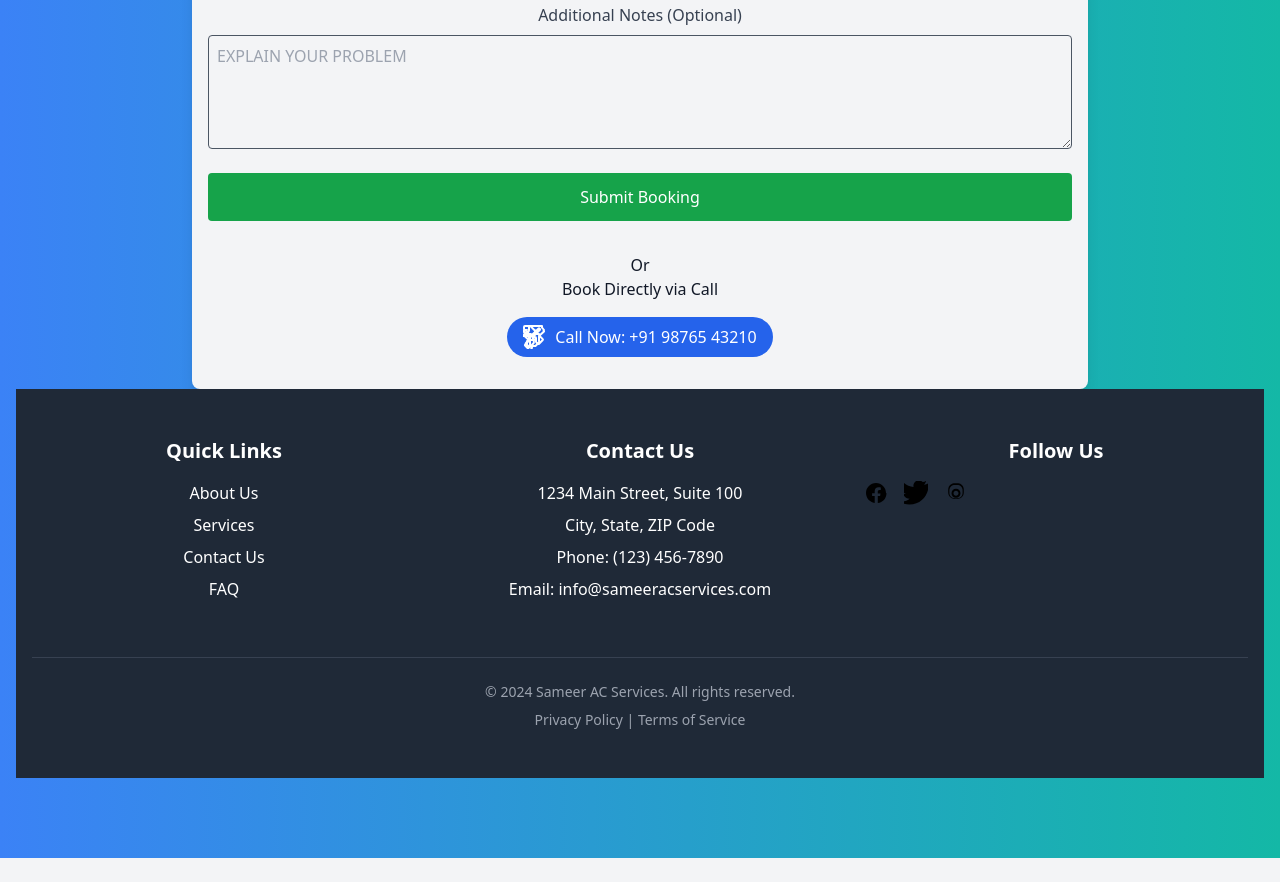
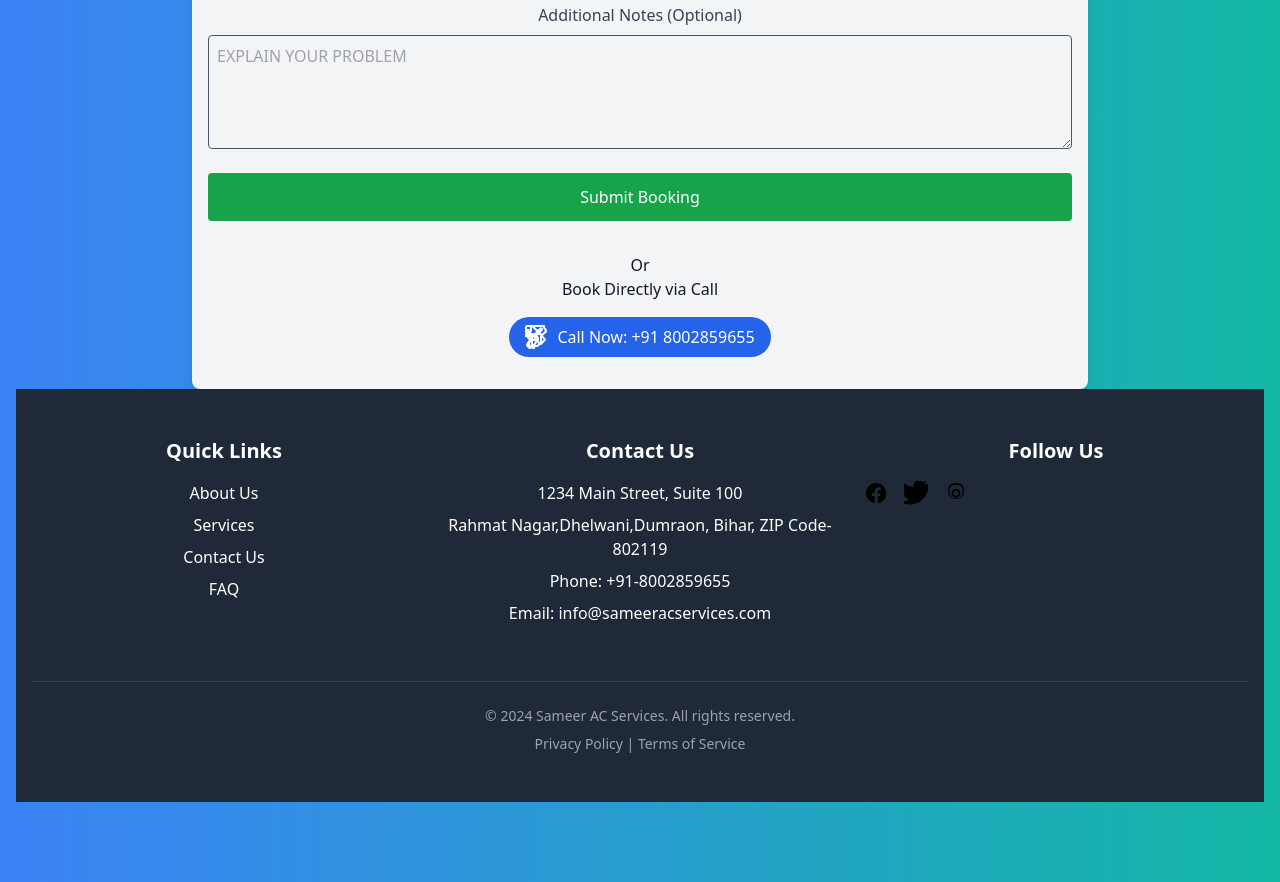
Before and after one commit to NextGenDeveloper1/sameer, a website: page index.html in a window 1280 px wide. Shown: the part 4966-5848 px from the top of the page. Before the commit the page ends 5824 px from the top, so only its background shows below. Drawn offline with nearby package versions, Linux system fonts and the light colour scheme.

Commit message:
Update index.html

```diff
--- a/index.html
+++ b/index.html
@@ -464,7 +464,7 @@
             <svg xmlns="http://www.w3.org/2000/svg" fill="none" viewBox="0 0 24 24" stroke="currentColor" class="w-6 h-6 mr-2">
                 <path stroke-linecap="round" stroke-linejoin="round" stroke-width="2" d="M3 10a1 1 0 011-1h3.586a1 1 0 01.707.293l1.414 1.414a1 1 0 001.414 0l5.586-5.586a1 1 0 00-1.414-1.414l-5.586 5.586a1 1 0 010 1.414L11.293 15H8a1 1 0 00-1 1v3.586a1 1 0 01-.293.707l-1.414 1.414a1 1 0 01-1.414 0L3 19.414a1 1 0 010-1.414L4.414 16a1 1 0 01.707-.293H7v-3.586a1 1 0 00-.293-.707L3.293 9.293A1 1 0 013 9V7.414A1 1 0 013.293 7H5v2H3v-2a1 1 0 00-.707.293L1.293 9.293a1 1 0 000 1.414l3.414 3.414A1 1 0 014 16v3.586a1 1 0 00.293.707l1.414 1.414a1 1 0 001.414 0l3.414-3.414a1 1 0 00.293-.707V16a1 1 0 00-.293-.707L9.293 12H12a1 1 0 011 1v3.586a1 1 0 00.293.707l1.414 1.414a1 1 0 001.414 0l3.414-3.414a1 1 0 000-1.414l-3.414-3.414A1 1 0 0016 9H12V5.414A1 1 0 0011.293 5L7.707 1.414A1 1 0 006 1H2a1 1 0 00-1 1v2a1 1 0 001 1h2V5H1v2a1 1 0 00.293.707L4.707 11.293A1 1 0 005 11h3.586a1 1 0 01.707-.293H7a1 1 0 00-1 1v3.586a1 1 0 00-.293.707l-3.414 3.414a1 1 0 000 1.414l3.414 3.414A1 1 0 008 21h4a1 1 0 00.707-.293l3.414-3.414A1 1 0 0016 16v-4.586a1 1 0 01.293-.707L21 6.414a1 1 0 010-1.414L19.414 3A1 1 0 0119 2.586V1H7a1 1 0 00-1 1v3.586a1 1 0 01-.293.707L3 10a1 1 0 01-1 1H0a1 1 0 011-1H1z" />
             </svg>
-            Call Now: +91 98765 43210
+            Call Now: +91 8002859655
         </a>
     </div>
 </div>
@@ -487,9 +487,9 @@
             <div>
                 <h3 class="text-xl font-semibold mb-4">Contact Us</h3>
                 <p class="mb-2">1234 Main Street, Suite 100</p>
-                <p class="mb-2">City, State, ZIP Code</p>
-                <p class="mb-2">Phone: (123) 456-7890</p>
-                <p class="mb-2">Email: <a href="mailto:info@sameeracservices.com" class="hover:text-teal-300">info@sameeracservices.com</a></p>
+                <p class="mb-2">Rahmat Nagar,Dhelwani,Dumraon, Bihar, ZIP Code-802119</p>
+                <p class="mb-2">Phone: +91-8002859655</p>
+                <p class="mb-2">Email: <a href="mailto:khansamir0355@gmail.com" class="hover:text-teal-300">info@sameeracservices.com</a></p>
             </div>
             <!-- Social Media Links -->
             <div>
```
